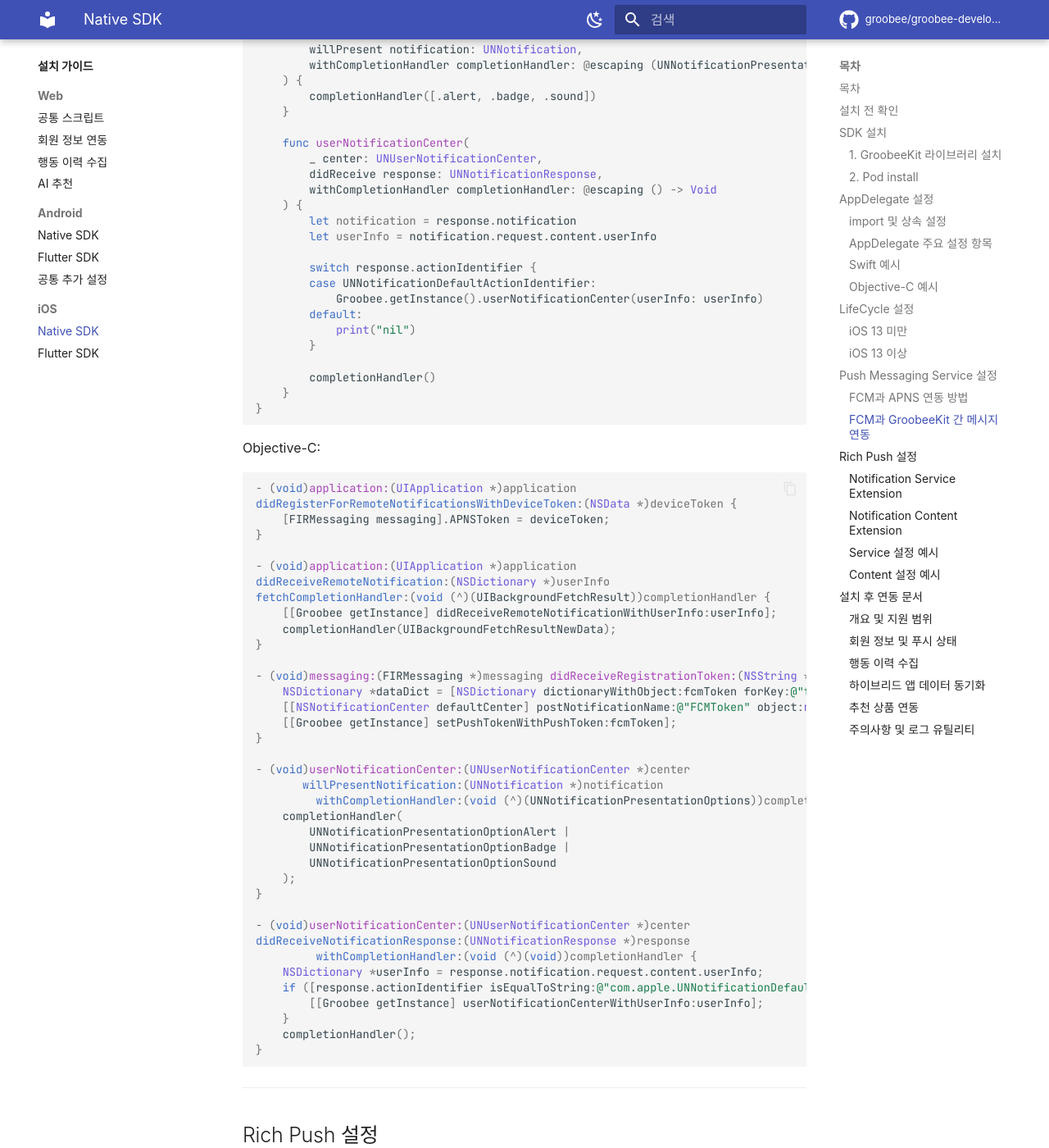
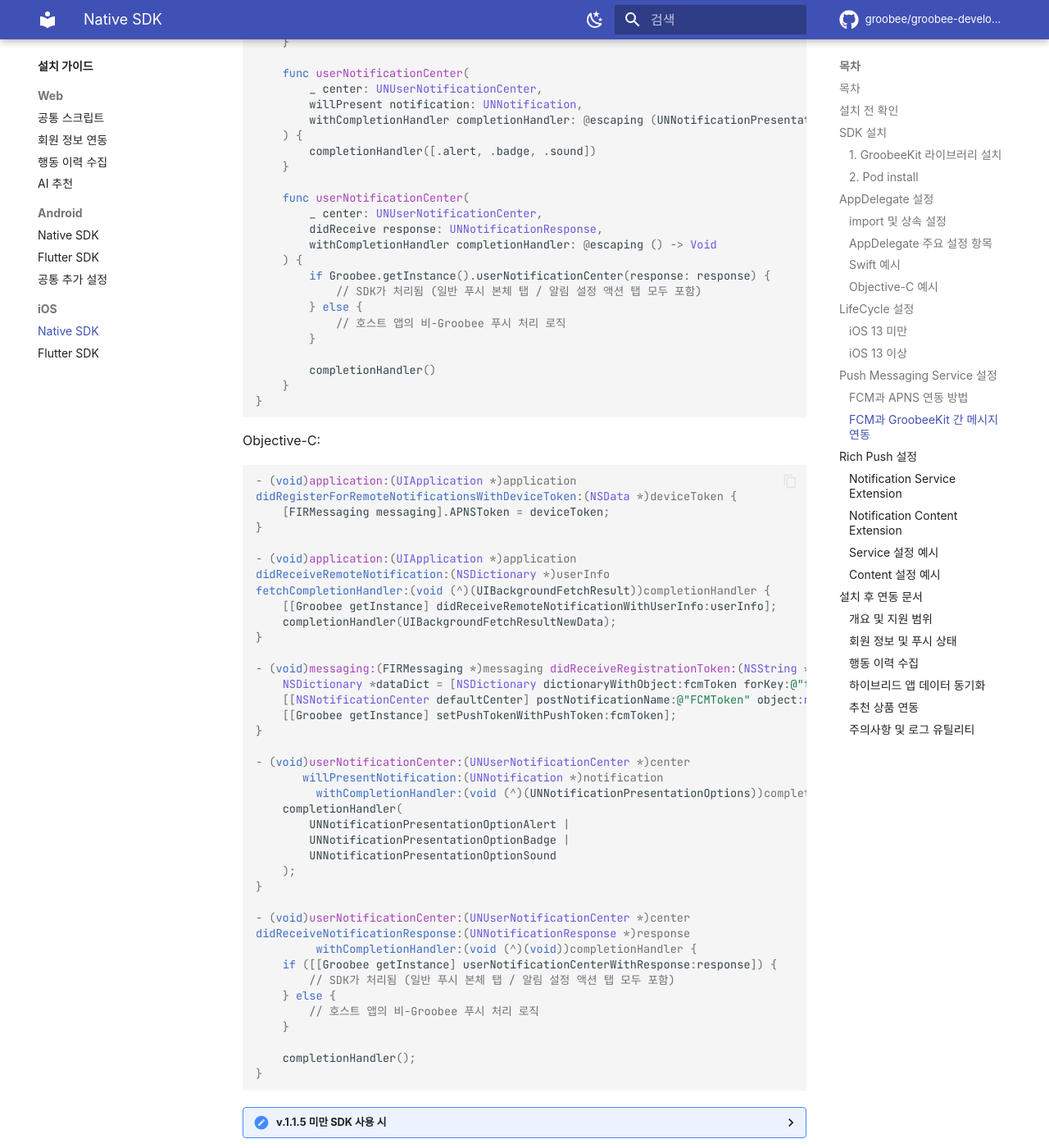
Before and after one commit to groobee/groobee-developer-support, an MkDocs documentation site: the page built from docs/installation/installation-ios-sdk.md, in a window 1280 px wide and 1400 px high, scrolled down 10650 px. Shown: the whole window at 82% size. Built offline with MkDocs 1.6.1 and Material for MkDocs 9.7.7, drawn with Linux system fonts in a browser that asks for light colours; some web fonts are replaced; comment, search, counter and statistics services are not loaded; some of the changed text lies outside the part shown.

Commit message:
patch: 푸시 수신 설정 버튼 기능 사용시 코드 적용사항 추가 (#28)

````diff
--- a/docs/installation/installation-ios-sdk.md
+++ b/docs/installation/installation-ios-sdk.md
@@ -385,7 +385,10 @@
 - Apple Auth Key 관리: [Apple Developer Auth Keys](https://developer.apple.com/account/resources/authkeys/list)
 - Apple Team 정보: [Apple Developer Account](https://developer.apple.com/account)
 
+<a id="ios-fcm-groobee-message-linkage"></a>
 ### FCM과 GroobeeKit 간 메시지 연동
+
+아래 예시는 현재 권장 SDK 기준입니다. v.1.1.5 이상에서는 `UNNotificationResponse`를 SDK에 전달하면 일반 푸시 본체 탭과 알림 설정 액션 탭을 함께 처리할 수 있습니다.
 
 Swift:
 
@@ -430,14 +433,10 @@
         didReceive response: UNNotificationResponse,
         withCompletionHandler completionHandler: @escaping () -> Void
     ) {
-        let notification = response.notification
-        let userInfo = notification.request.content.userInfo
-
-        switch response.actionIdentifier {
-        case UNNotificationDefaultActionIdentifier:
-            Groobee.getInstance().userNotificationCenter(userInfo: userInfo)
-        default:
-            print("nil")
+        if Groobee.getInstance().userNotificationCenter(response: response) {
+            // SDK가 처리됨 (일반 푸시 본체 탭 / 알림 설정 액션 탭 모두 포함)
+        } else {
+            // 호스트 앱의 비-Groobee 푸시 처리 로직
         }
 
         completionHandler()
@@ -479,6 +478,49 @@
 - (void)userNotificationCenter:(UNUserNotificationCenter *)center
 didReceiveNotificationResponse:(UNNotificationResponse *)response
          withCompletionHandler:(void (^)(void))completionHandler {
+    if ([[Groobee getInstance] userNotificationCenterWithResponse:response]) {
+        // SDK가 처리됨 (일반 푸시 본체 탭 / 알림 설정 액션 탭 모두 포함)
+    } else {
+        // 호스트 앱의 비-Groobee 푸시 처리 로직
+    }
+
+    completionHandler();
+}
+```
+
+<details>
+<summary>v.1.1.5 미만 SDK 사용 시</summary>
+
+v.1.1.5 미만 SDK를 사용 중이라면 위 `didReceive` 메소드 대신 아래 코드를 사용하세요. `setNotificationSettingsButton` 액션 처리는 v.1.1.5 이상에서 지원됩니다.
+
+Swift:
+
+```swift
+func userNotificationCenter(
+    _ center: UNUserNotificationCenter,
+    didReceive response: UNNotificationResponse,
+    withCompletionHandler completionHandler: @escaping () -> Void
+) {
+    let notification = response.notification
+    let userInfo = notification.request.content.userInfo
+
+    switch response.actionIdentifier {
+    case UNNotificationDefaultActionIdentifier:
+        Groobee.getInstance().userNotificationCenter(userInfo: userInfo)
+    default:
+        print("nil")
+    }
+
+    completionHandler()
+}
+```
+
+Objective-C:
+
+```objectivec
+- (void)userNotificationCenter:(UNUserNotificationCenter *)center
+didReceiveNotificationResponse:(UNNotificationResponse *)response
+         withCompletionHandler:(void (^)(void))completionHandler {
     NSDictionary *userInfo = response.notification.request.content.userInfo;
     if ([response.actionIdentifier isEqualToString:@"com.apple.UNNotificationDefaultActionIdentifier"]) {
         [[Groobee getInstance] userNotificationCenterWithUserInfo:userInfo];
@@ -486,6 +528,8 @@
     completionHandler();
 }
 ```
+
+</details>
 
 ---
 
````
Also changed, not shown: docs/changelog/document-history.md (+7 -0 lines).
